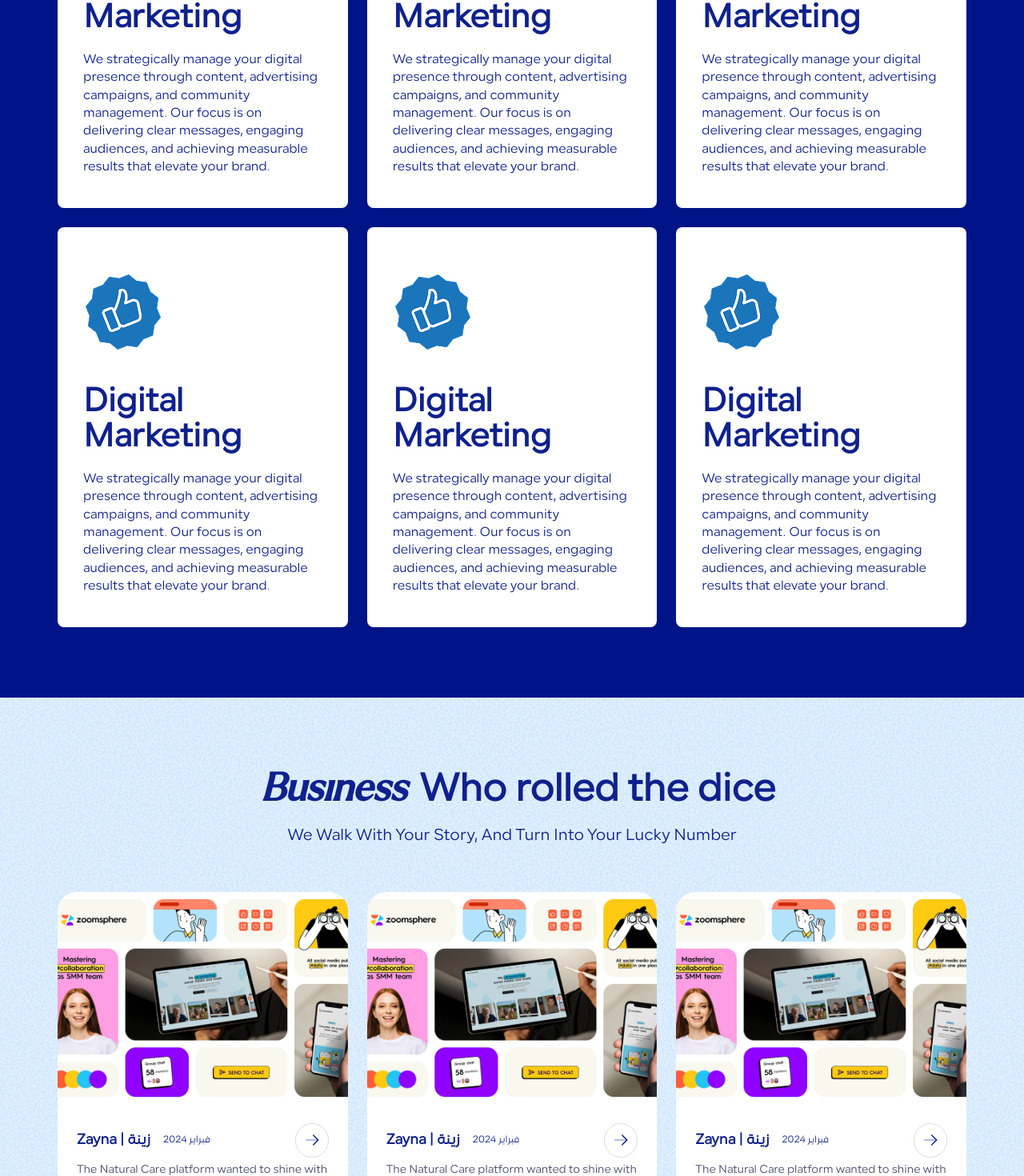
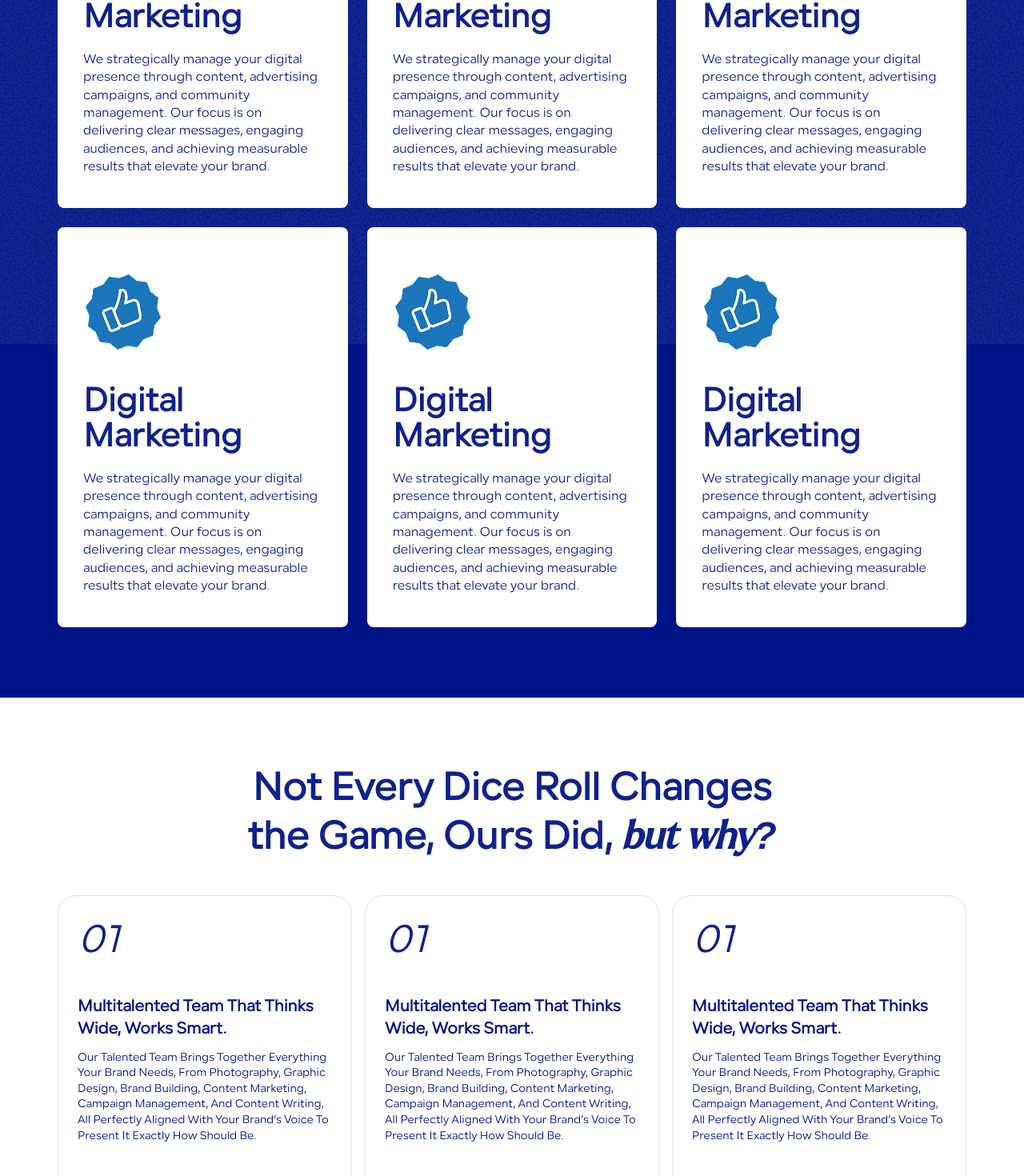
Before and after one commit to xmustafa5/55, a Next.js app: page / in a window 1280 px wide. Shown: the part 1330-2800 px from the top of the page at 80% size. Built offline with nearby package versions, Linux system fonts and the light colour scheme.

Commit message:
Add BlueNoiseSvg component and integrate into Services55; update About component styling

```diff
--- a/app/_components/55Services.tsx
+++ b/app/_components/55Services.tsx
@@ -1,9 +1,11 @@
+import { BlueNoiseSvg } from "@/public/svg/mainSvg";
 import Image from "next/image";
 
 function Services55() {
     return (
-        <div className="flex w-full flex-col gap-14 py-[88px] px-[72px] bg-[#001487]">
-            <div className="flex p-2 items-end content-end gap-6 flex-wrap">
+        <div className="relative flex w-full flex-col gap-14 py-[88px] px-[72px] bg-[#001487]">
+            {BlueNoiseSvg}
+            <div className="flex z-10 p-2 items-end content-end gap-6 flex-wrap">
                 <div className="flex min-w-[320px] flex-col gap-6 grow shrink-0 basis-0">
                     <div className="flex gap-1  ">
                         <h2 className="text-[#FAFBFD] text-[48px] font-medium leading-[120%]">
@@ -25,7 +27,7 @@ function Services55() {
                     </div>
                 </div>
             </div>
-            <div className="flex content-start gap-6 flex-wrap">
+            <div className="flex z-10 content-start gap-6 flex-wrap">
                 <Card55Services src="/images/Digital-Marketing.png" title="Digital Marketing" description="We strategically manage your digital presence through content, advertising campaigns, and community management. Our focus is on delivering clear messages, engaging audiences, and achieving measurable results that elevate your brand." />
                 <Card55Services src="/images/Digital-Marketing.png" title="Digital Marketing" description="We strategically manage your digital presence through content, advertising campaigns, and community management. Our focus is on delivering clear messages, engaging audiences, and achieving measurable results that elevate your brand." />
                 <Card55Services src="/images/Digital-Marketing.png" title="Digital Marketing" description="We strategically manage your digital presence through content, advertising campaigns, and community management. Our focus is on delivering clear messages, engaging audiences, and achieving measurable results that elevate your brand." />
--- a/app/_components/About.tsx
+++ b/app/_components/About.tsx
@@ -23,7 +23,7 @@ function About() {
                 </div>
             </div>
             <p className="text-[#8084AA] text-[32px] font-medium leading-[120%] max-w-[1290px]">
-                <span className="text-[#13131D]">
+                <span className="text-[#13131D] px-2">
                     at 55 Creative Agency, we roll the dice
                 </span>
                 with creativity and calculated strategy, from gamechanging concepts to powerful expressions of identity, we transform visions into unforgettable experiences, whether it’s a campaign that turns heads or an event that leaves a lasting mark, we bring precision, passion, and a spark of the Unexpected
--- /dev/null
+++ b/app/_components/Not Every DicRollChangesTheGameOursDidbutwhy.tsx
@@ -0,0 +1,41 @@
+function RollChangesTheGameOursDidbutwhy() {
+    return (
+        <div className="flex w-full py-[88px] px-[72px] flex-col gap-2 bg-white">
+            <div className="flex flex-col items-center gap-10">
+                <div className="flex flex-col items-center gap-4">
+                    <p className="text-[#0F218D] max-w-[696px]  text-center text-[48px] font-bold leading-[120%]">
+                        Not Every Dice Roll Changes the Game, Ours Did, <span className="italic font-larken">
+                            but why?
+                        </span>
+                    </p>
+                </div>
+                <div className="flex items-center content-center gap-4 flex-wrap">
+                    <CardRoll />
+                    <CardRoll />
+                    <CardRoll />
+                    <CardRoll />
+                    <CardRoll />
+                    <CardRoll />
+                </div>
+            </div>
+        </div>
+    )
+}
+function CardRoll() {
+    return (
+        <div className="flex h-[380px] min-w-[350px] p-8 px-6 flex-col gap-10 grow shrink-0 basis-0 rounded-3xl border border-[#E5E5E5] bg-white">
+            <p className="text-[#0F218D] text-[48px] italic font-medium leading-[110%]">
+                01
+            </p>
+            <div className="flex flex-col gap-3">
+                <h3 className="text-[#001487] text-xl font-semibold leading-[140%] capitalize">
+                    Multitalented Team That Thinks Wide, Works Smart.
+                </h3>
+                <p className="text-[#001487] text-sm leading-[140%] capitalize">
+                    Our talented team brings together everything your brand needs, from photography, graphic design, brand building, content marketing, campaign management, and content writing, all perfectly aligned with your brand’s voice to present it exactly how should be.
+                </p>
+            </div>
+        </div>
+    )
+}
+export default RollChangesTheGameOursDidbutwhy;
--- a/app/page.tsx
+++ b/app/page.tsx
@@ -3,12 +3,14 @@ import HomePage from "./_components/homePage";
 import Services55 from "./_components/55Services";
 import BusinessWhoRolledTheDice from "./_components/BusnessWhoRolledTheDice";
 import About from "./_components/About";
+import RollChangesTheGameOursDidbutwhy from "./_components/Not Every DicRollChangesTheGameOursDidbutwhy";
 
 export default function Home() {
   return (
     <div className="flex flex-col items-start">
       <HomePage />
       <Services55 />
+      <RollChangesTheGameOursDidbutwhy />
       <BusinessWhoRolledTheDice />
       <About />
     </div>
--- a/public/svg/mainSvg.tsx
+++ b/public/svg/mainSvg.tsx
@@ -48,6 +48,29 @@ export const grayNoiseSvg = (
     </defs>
   </svg>
 )
+export const BlueNoiseSvg = (<svg xmlns="http://www.w3.org/2000/svg" className="w-full h-full absolute inset-0" fill="none">
+  <g filter="url(#filter0_n_841_6569)">
+    <rect className="w-full h-full " fill="white" fill-opacity="0.04" />
+  </g>
+  <defs>
+    <filter id="filter0_n_841_6569" x="0" y="0" filterUnits="userSpaceOnUse" color-interpolation-filters="sRGB">
+      <feFlood flood-opacity="0" result="BackgroundImageFix" />
+      <feBlend mode="normal" in="SourceGraphic" in2="BackgroundImageFix" result="shape" />
+      <feTurbulence type="fractalNoise" baseFrequency="0.40000000596046448 0.40000000596046448" stitchTiles="stitch" numOctaves="3" result="noise" seed="9340" />
+      <feColorMatrix in="noise" type="luminanceToAlpha" result="alphaNoise" />
+      <feComponentTransfer in="alphaNoise" result="coloredNoise1">
+        <feFuncA type="discrete" tableValues="1 1 1 1 1 1 1 1 1 1 1 1 1 1 1 1 1 1 1 1 1 1 1 1 1 1 1 1 1 1 1 1 1 1 1 1 1 1 1 1 1 1 1 1 1 1 1 1 1 1 1 0 0 0 0 0 0 0 0 0 0 0 0 0 0 0 0 0 0 0 0 0 0 0 0 0 0 0 0 0 0 0 0 0 0 0 0 0 0 0 0 0 0 0 0 0 0 0 0 0 " />
+      </feComponentTransfer>
+      <feComposite operator="in" in2="shape" in="coloredNoise1" result="noise1Clipped" />
+      <feFlood flood-color="#FFFFFF" result="color1Flood" />
+      <feComposite operator="in" in2="noise1Clipped" in="color1Flood" result="color1" />
+      <feMerge result="effect1_noise_841_6569">
+        <feMergeNode in="shape" />
+        <feMergeNode in="color1" />
+      </feMerge>
+    </filter>
+  </defs>
+</svg>)
 export const CheckenSvg = (
   <svg xmlns="http://www.w3.org/2000/svg" className="absolute right-[236px] top-[-84px]" width="139" height="138" viewBox="0 0 139 138" fill="none">
     <g clip-path="url(#clip0_841_6575)">
```
